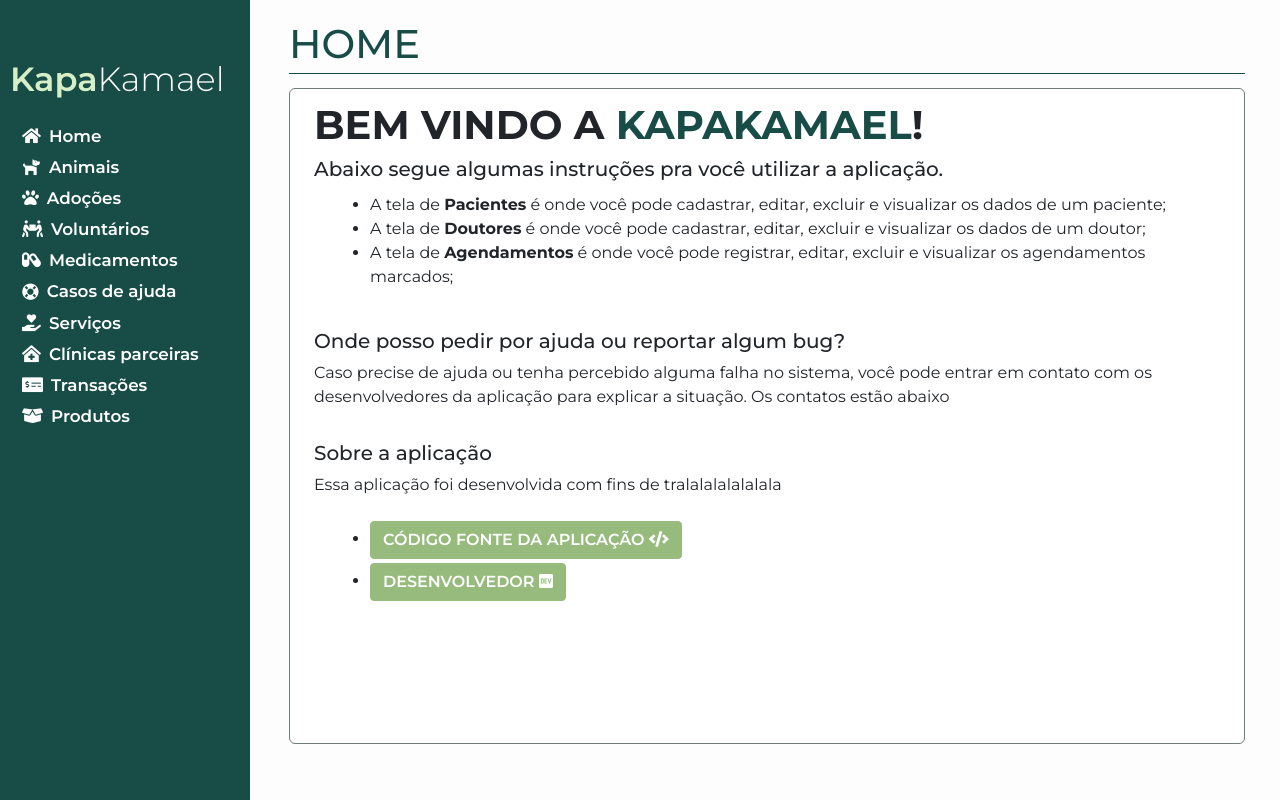
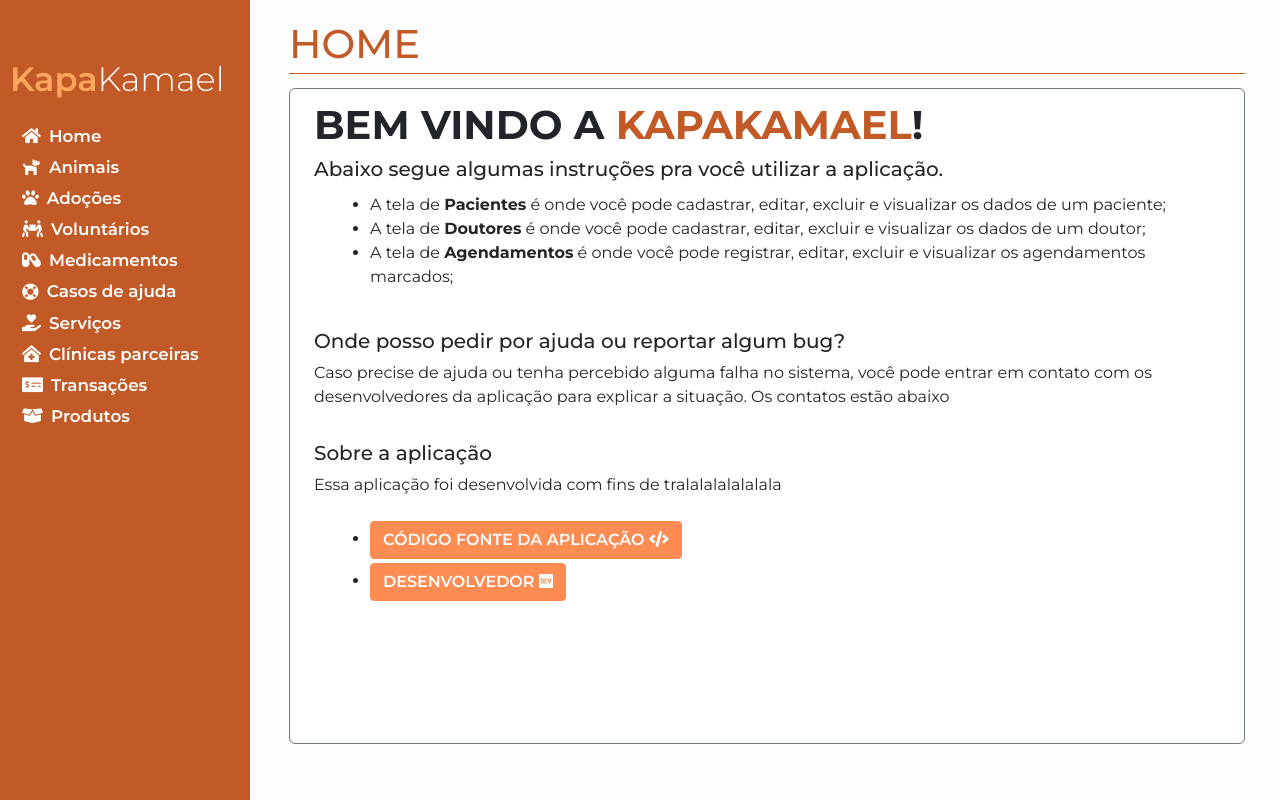
Before and after one commit to TiagoDiass/frontend-tcc, a Vue app: page / in a window 1280 px wide. Built offline with nearby package versions, Linux system fonts and the light colour scheme.

Commit message:
feat: change theme colors to orange and add animals emoji

```diff
--- a/src/@types/Animals.ts
+++ b/src/@types/Animals.ts
@@ -10,7 +10,7 @@ export type APIAnimal = {
 export type Animal = {
   id: string;
   name: string;
-  type: 'Cão' | 'Gato';
+  type: '🐶 Cão' | '🐱 Gato';
   size: 'Grande' | 'Médio' | 'Pequeno';
   gender: 'Macho' | 'Femêa';
   pictureUrl?: string;
--- a/src/styles/theme.scss
+++ b/src/styles/theme.scss
@@ -1,11 +1,23 @@
-$primary: #184d47;
-$secondary: #96bb7c;
-$info: #d6efc7;
+// $primary: #184d47;
+// $secondary: #96bb7c;
+// $info: #d6efc7;
+// $black: #17202a;
+// $gray: #707b7c;
+
+// $theme-colors: (
+//   'primary': #184d47,
+//   'info': #d6efc7,
+//   'secondary': #96bb7c,
+// );
+
+$primary: #c15a26;
+$secondary: #fd8c53;
+$info: #fda65d;
 $black: #17202a;
 $gray: #707b7c;
 
 $theme-colors: (
-  'primary': #184d47,
-  'info': #d6efc7,
-  'secondary': #96bb7c,
+  'primary': #c15a26,
+  'secondary': #fd8c53,
+  'info': #fda65d,
 );
--- a/src/utils/converters/index.ts
+++ b/src/utils/converters/index.ts
@@ -5,8 +5,8 @@ import { Animal, APIAnimal } from '@/@types/Animals';
  */
 export const convertAPIAnimalToAnimal = (apiAnimal: APIAnimal): Animal => {
   const types = {
-    dog: 'Cão',
-    cat: 'Gato',
+    dog: '🐶 Cão',
+    cat: '🐱 Gato',
   } as const;
 
   const genders = {
```
